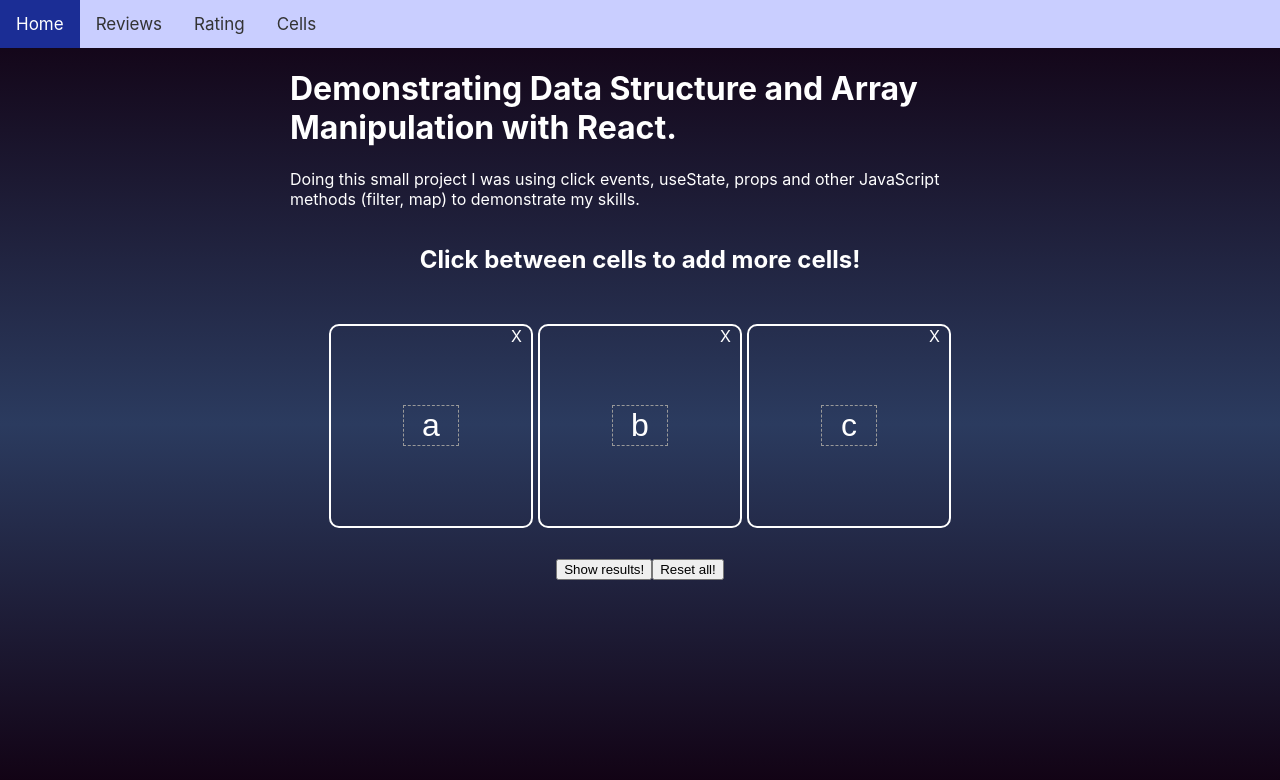
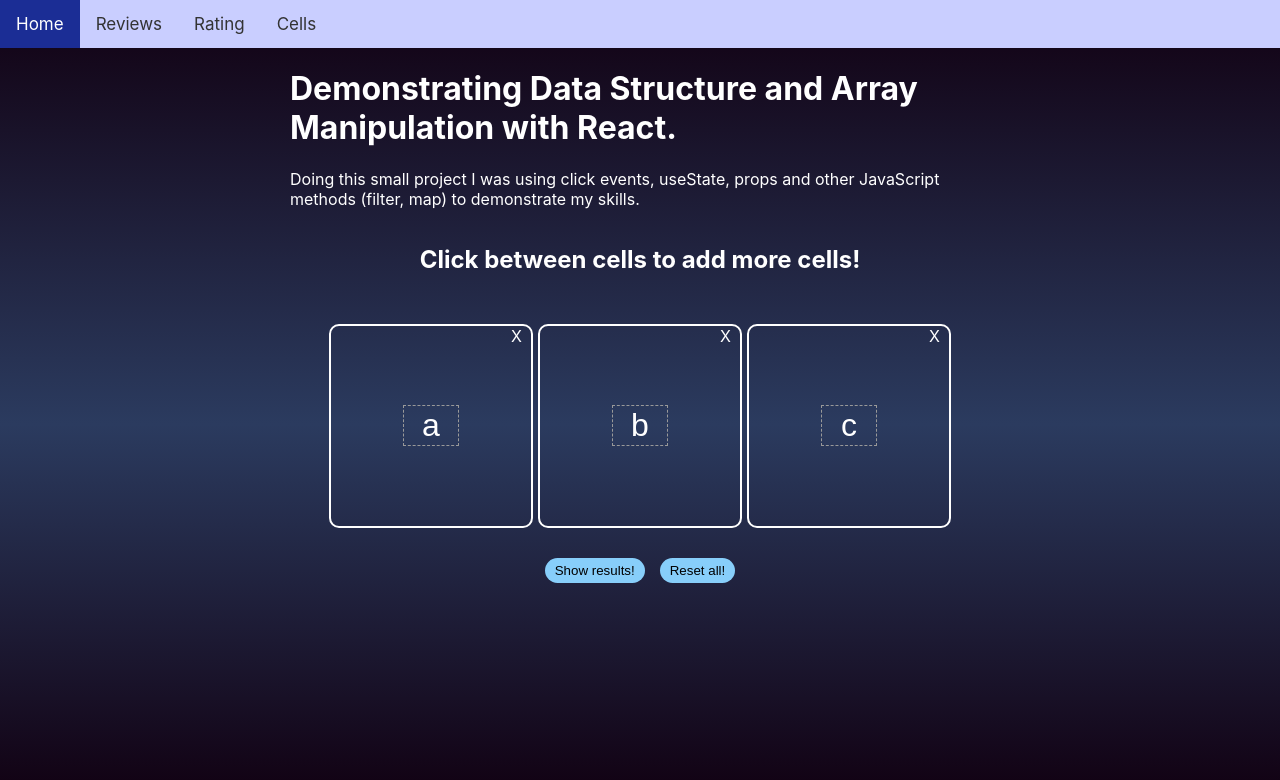
Before and after one commit to Blubas35/interview-challenges, a React (Create React App) app: page /cells in a window 1280 px wide. Shown: the top 780 px of the page. Built offline with nearby package versions, Linux system fonts and the light colour scheme.

Commit message:
button styled

```diff
--- a/src/App.css
+++ b/src/App.css
@@ -4,39 +4,3 @@
   color: white;
   height: 100vh;
 }
-
-.App-logo {
-  height: 40vmin;
-  pointer-events: none;
-}
-
-@media (prefers-reduced-motion: no-preference) {
-  .App-logo {
-    animation: App-logo-spin infinite 20s linear;
-  }
-}
-
-.App-header {
-  background-color: #282c34;
-  min-height: 100vh;
-  display: flex;
-  flex-direction: column;
-  align-items: center;
-  justify-content: center;
-  font-size: calc(10px + 2vmin);
-  color: white;
-}
-
-.App-link {
-  color: #61dafb;
-}
-
-@keyframes App-logo-spin {
-  from {
-    transform: rotate(0deg);
-  }
-
-  to {
-    transform: rotate(360deg);
-  }
-}
--- a/src/Styles/Cells/Cells.css
+++ b/src/Styles/Cells/Cells.css
@@ -1,5 +1,3 @@
-
-
 .cells {
     display: flex;
     flex-direction: column;
@@ -61,3 +59,25 @@
     margin: 15px;
     font-size: 2em;
 }
+
+.results-button {
+
+    background-color: #f0f0f0;
+    background-color: #ffffff;
+    background-color: #90EE90;
+    background-color: #87CEFA;
+    border-radius: 27px;
+    padding: 5px 10px;
+    border: 1px solid #87CEFA;
+    border: none;
+    cursor: pointer;
+}
+
+.results-button:hover {
+    background-color: #6EB6D7;
+}
+
+.button-wrapper {
+    display: flex;
+    column-gap: 15px;
+}
```
